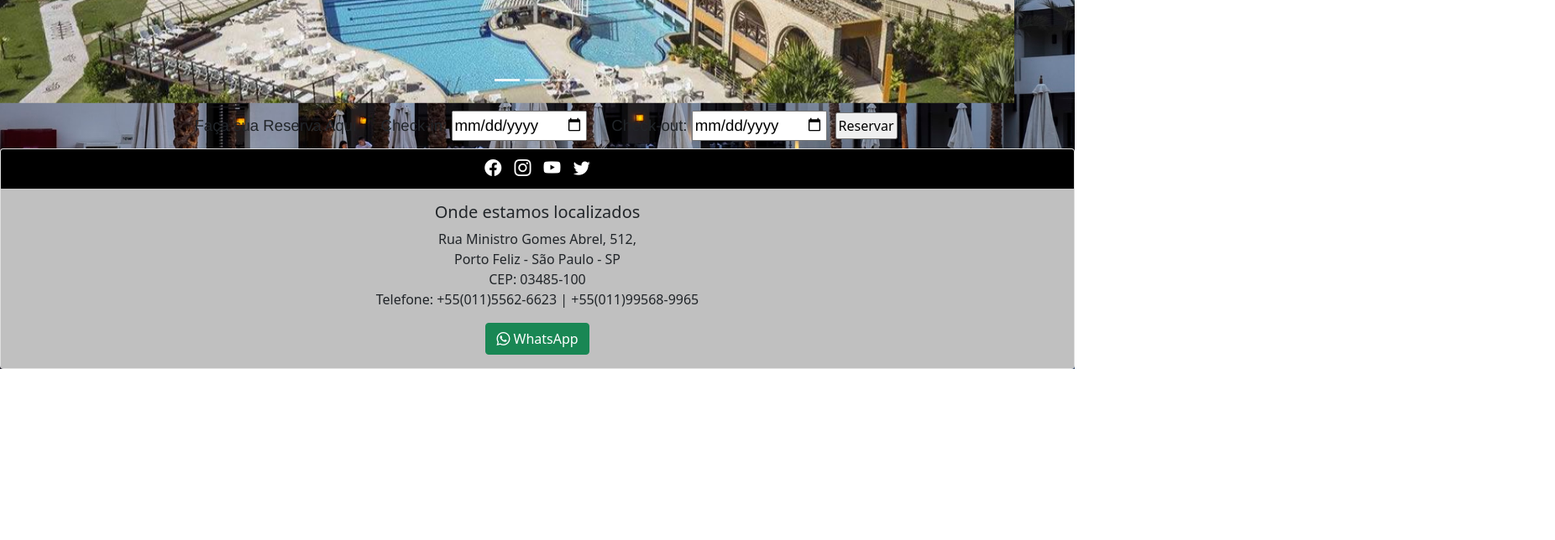
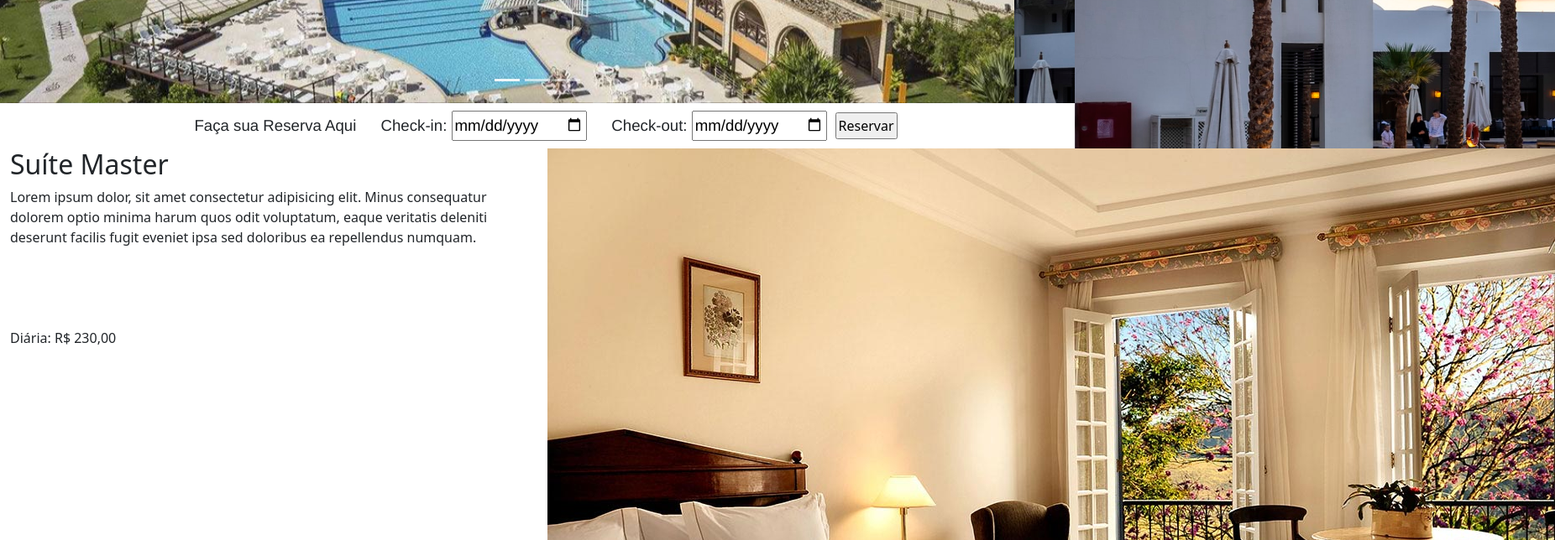
Before and after one commit to Gustavin23/Hotel, a plain HTML site: page master.html in a window 1280 px wide. Shown: the part 360-1004 px from the top of the page at 84% size, 1852 px wide, since content can reach past the window. Before the commit the page ends 800 px from the top, so only its background shows below. Drawn offline with nearby package versions, Linux system fonts and the light colour scheme.

Commit message:
Criação da página master.html

```diff
--- a/master.html
+++ b/master.html
@@ -80,7 +80,7 @@
     <!-- Fim do carousel -->
 
     <!-- Inicio do calendário -->
-    <div class="container-fluid">
+    <div class="container-fluid fundo-branco">
         <div class="row">
             <div class="col">
                 <form id="reservas_superior">
@@ -95,6 +95,22 @@
                 </form>
             </div>
         </div>
+
+        <div class="row">
+          <div class="col-6">
+
+            <h2>Suíte Master</h2>
+            <p>Lorem ipsum dolor, sit amet consectetur adipisicing elit. Minus consequatur dolorem optio minima harum quos odit voluptatum, eaque veritatis deleniti deserunt facilis fugit eveniet ipsa sed doloribus ea repellendus numquam.</p>
+            <p>&nbsp;</p>
+            <p>&nbsp;</p>
+            <p>Diária: R$ 230,00</p>
+
+          </div>
+          <div class="col-6">
+            <img src="img/quarto2.jpg" alt="" class="img100">
+          </div>
+        </div>
+
     </div>
     <!-- Início do calendário -->
 
```
